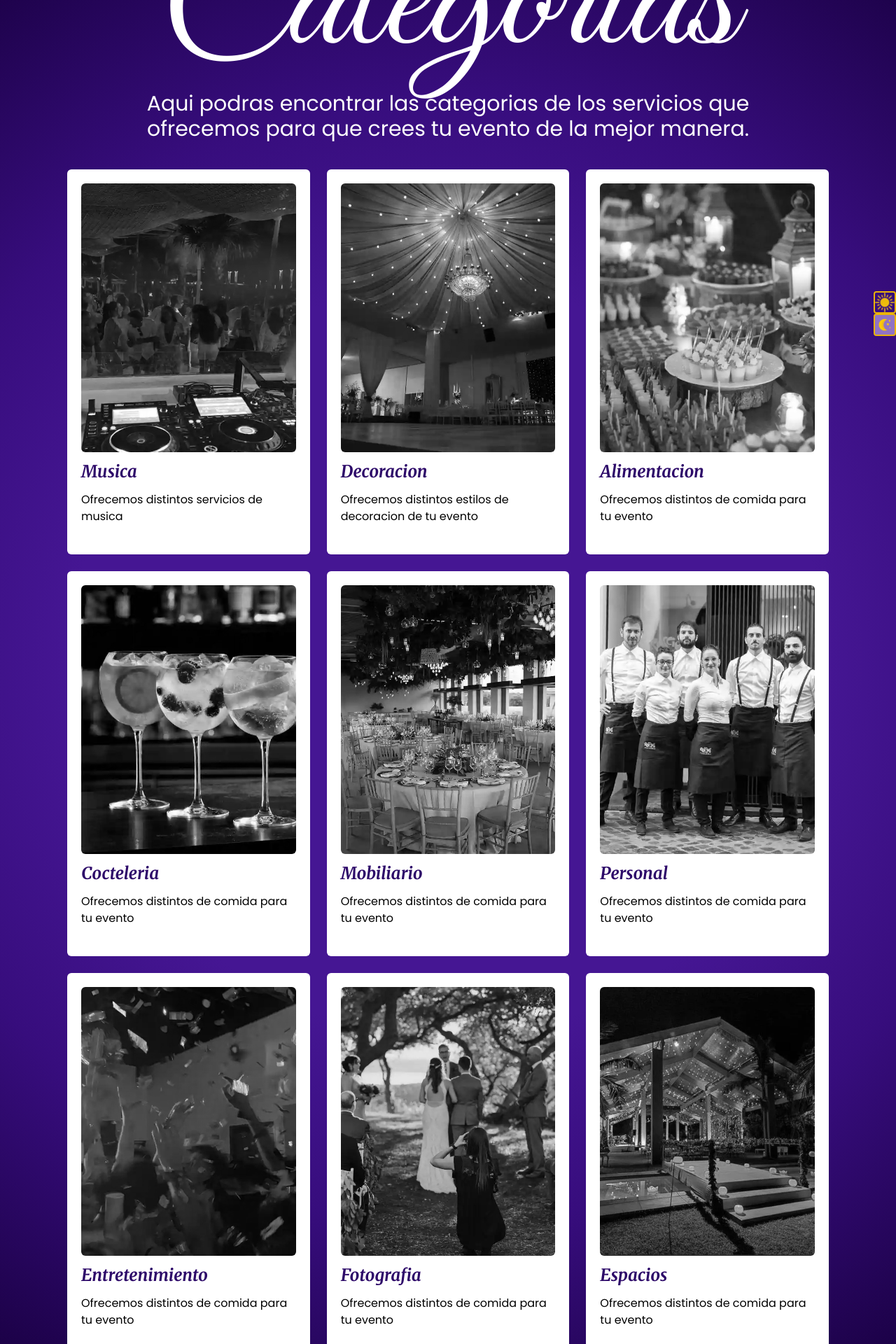
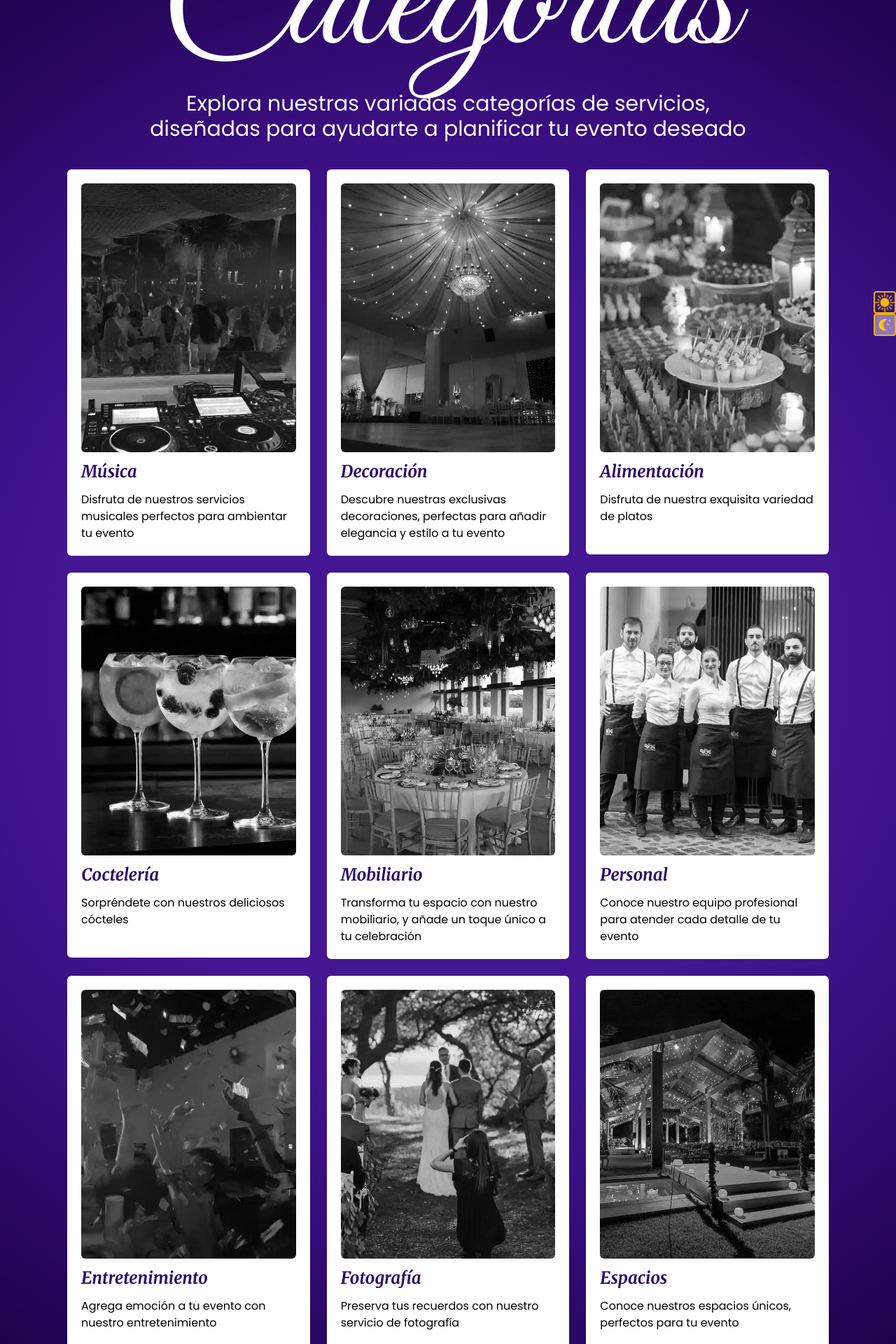
Before and after one commit to albust2005/bloomsterly, a React (Vite) app in the folder Client/: page /categorias in a window 1280 px wide. Shown: the part 240-2160 px from the top of the page at 70% size. Built offline with nearby package versions, Linux system fonts and the light colour scheme; no server answers.

Commit message:
Corrigiendo ortografía y cambiando textos

```diff
--- a/Client/src/components/templates/Header.jsx
+++ b/Client/src/components/templates/Header.jsx
@@ -84,7 +84,7 @@ export function Header() {
 
             <div className="flex flex-row-reverse w-full">
 
-                {sesionUser === null ? <ButtonNav href="/login" text="Iniciar sesión" /> : <button onClick={logout}><ButtonNav text='Cerrar sesion'></ButtonNav></button>}
+                {sesionUser === null ? <ButtonNav href="/login" text="Iniciar sesión" /> : <button onClick={logout}><ButtonNav text='Cerrar sesión'></ButtonNav></button>}
 
 
                 <span className="text-3xl cursor-pointer md:hidden block dark:fill-black">
--- a/Client/src/db/categorias.json
+++ b/Client/src/db/categorias.json
@@ -4,56 +4,56 @@
       {
         "uuid": "s111",
         "img": "../src/assets/img_servicios/servicio-musica.webp",
-        "nombre": "Musica",
-        "descripcion": "Ofrecemos distintos servicios de musica"
+        "nombre": "Música",
+        "descripcion": "Disfruta de nuestros servicios musicales perfectos para ambientar tu evento"
       },
       {
         "uuid": "s112",
         "img": "../src/assets/img_servicios/servicio-decoracion.webp",
-        "nombre": "Decoracion",
-        "descripcion": "Ofrecemos distintos estilos de decoracion de tu evento"
+        "nombre": "Decoración",
+        "descripcion": "Descubre nuestras exclusivas decoraciones, perfectas para añadir elegancia y estilo a tu evento"
       },
       {
         "uuid": "s113",
         "img": "../src/assets/img_servicios/servicio-comida.webp",
-        "nombre": "Alimentacion",
-        "descripcion": "Ofrecemos distintos de comida para tu evento"
+        "nombre": "Alimentación",
+        "descripcion": "Disfruta de nuestra exquisita variedad de platos"
       },
       {
         "uuid": "s114",
         "img": "../src/assets/img_servicios/servicio-cocteleria.webp",
-        "nombre": "Cocteleria",
-        "descripcion": "Ofrecemos distintos de comida para tu evento"
+        "nombre": "Coctelería",
+        "descripcion": "Sorpréndete con nuestros deliciosos cócteles"
       },
       {
         "uuid": "s115",
         "img": "../src/assets/img_servicios/servicio-mobiliario.webp",
         "nombre": "Mobiliario",
-        "descripcion": "Ofrecemos distintos de comida para tu evento"
+        "descripcion": "Transforma tu espacio con nuestro mobiliario, y añade un toque único a tu celebración"
       },
       {
         "uuid": "s116",
         "img": "../src/assets/img_servicios/servicio-personal.webp",
         "nombre": "Personal",
-        "descripcion": "Ofrecemos distintos de comida para tu evento"
+        "descripcion": "Conoce nuestro equipo profesional para atender cada detalle de tu evento"
       },
       {
         "uuid": "s117",
         "img": "../src/assets/img_servicios/servicio-entretenimiento.webp",
         "nombre": "Entretenimiento",
-        "descripcion": "Ofrecemos distintos de comida para tu evento"
+        "descripcion": "Agrega emoción a tu evento con nuestro entretenimiento"
       },
       {
         "uuid": "s118",
         "img": "../src/assets/img_servicios/servicio-fotografia.webp",
-        "nombre": "Fotografia",
-        "descripcion": "Ofrecemos distintos de comida para tu evento"
+        "nombre": "Fotografía",
+        "descripcion": "Preserva tus recuerdos con nuestro servicio de fotografía"
       },
       {
         "uuid": "s119",
         "img": "../src/assets/img_servicios/servicio-espacio.webp",
         "nombre": "Espacios",
-        "descripcion": "Ofrecemos distintos de comida para tu evento"
+        "descripcion": "Conoce nuestros espacios únicos, perfectos para tu evento"
       }
     ]
   }
--- a/Client/src/db/municipios.json
+++ b/Client/src/db/municipios.json
@@ -2,7 +2,7 @@
     "municipios" :[
         {
             "id":"1",
-            "nombre": "Medellin"
+            "nombre": "Medellín"
         },
         {
             "id":"2",
--- a/Client/src/db/servicios.json
+++ b/Client/src/db/servicios.json
@@ -2,7 +2,7 @@
     "servicios": [
         {
             "id": "sv000",
-            "nombre": "Decoracion fiesta infantil",
+            "nombre": "Decoración fiesta infantil",
             "descripcion": "¡Dale vida a la celebración de tu pequeño con nuestra amplia gama de temáticas coloridas y divertidas para fiestas infantiles! Desde princesas hasta superhéroes, tenemos todo lo que necesitas para crear un ambiente mágico que hará que los niños sonrían y los adultos recuerden.",
             "valor": "200.000",
 
@@ -11,7 +11,7 @@
         },
         {
             "id": "sv001",
-            "nombre": "Decoracion matrimonio",
+            "nombre": "Decoración matrimonio",
             "descripcion": "Crea el escenario perfecto para el día más especial de tu vida con nuestra decoración de bodas elegante y personalizada. Desde arcos florales románticos hasta centros de mesa impresionantes, transformaremos tu lugar de celebración en un cuento de hadas hecho realidad. ¡Deja que cada detalle refleje el amor y la belleza de tu unión!",
             "valor" : "300.000",
 
@@ -21,7 +21,7 @@
 
         {
             "id": "sv010",
-            "nombre": "Decoracion General",
+            "nombre": "Decoración General",
             "descripcion": "¡Dale vida a la celebración!",
             "valor": "200.000",
 
@@ -31,8 +31,8 @@
 
         {
             "id": "sv100",
-            "nombre": "Musica mariachis",
-            "descripcion": "¿Deseas sentir y oír una verdadera experiencia del género regional mexicano? Contactanos y pide tus canciones favoritas",
+            "nombre": "Música mariachis",
+            "descripcion": "¿Deseas sentir y oír una verdadera experiencia del género regional mexicano? Contáctanos y pide tus canciones favoritas",
             "valor": "200.000",
             "img" : "/src/assets/img_subcat/mariachis.webp",
 
--- a/Client/src/pages/usuario/Categorias.jsx
+++ b/Client/src/pages/usuario/Categorias.jsx
@@ -10,14 +10,13 @@ export function Categorias() {
     return (
       <>
         <FirtsTitle
-            title="Categorias"
-            descripcion="Aqui podras encontrar las categorias de los servicios que ofrecemos para que crees tu evento de la mejor manera.">
-            </FirtsTitle>
+          title="Categorías"
+          descripcion="Explora nuestras variadas categorías de servicios, diseñadas para ayudarte a planificar tu evento deseado"
+        ></FirtsTitle>
 
         <section className="flex flex-col gap-5">
           <article className="containe mx-auto grid grid-cols-1 sm:grid-cols-2 xl:grid-cols-3 gap-6">
-                    {categorias?.map(categoria => (
-
+            {categorias?.map((categoria) => (
               <div key={categoria.id}>
                 <PolaroidCard
                   url={categoria.img}
@@ -27,10 +26,8 @@ export function Categorias() {
                 />
               </div>
             ))}
-
           </article>
         </section>
-
       </>
-    )
+    );
 }
```
Also changed, not shown: Client/src/db/subCategorias.json (+6 -6 lines). Lines whose indentation alone changed are shown as unchanged.
